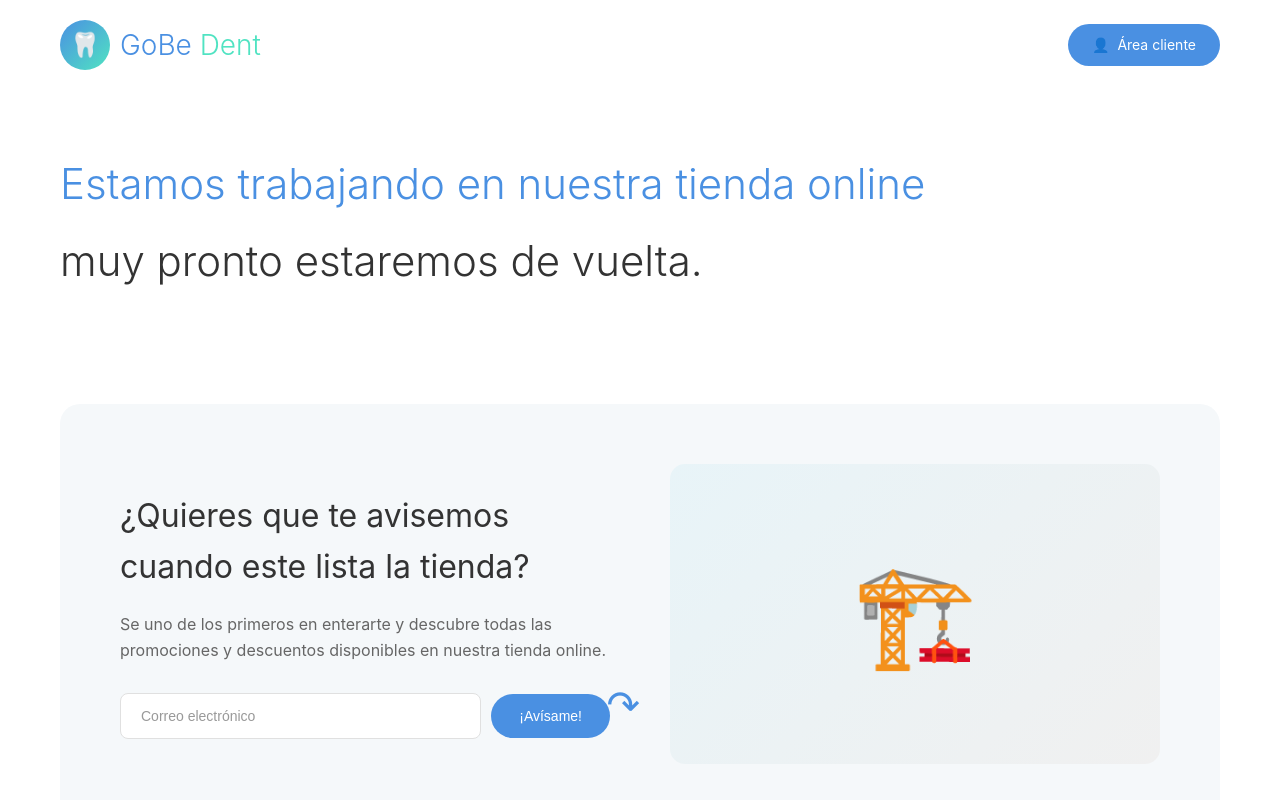
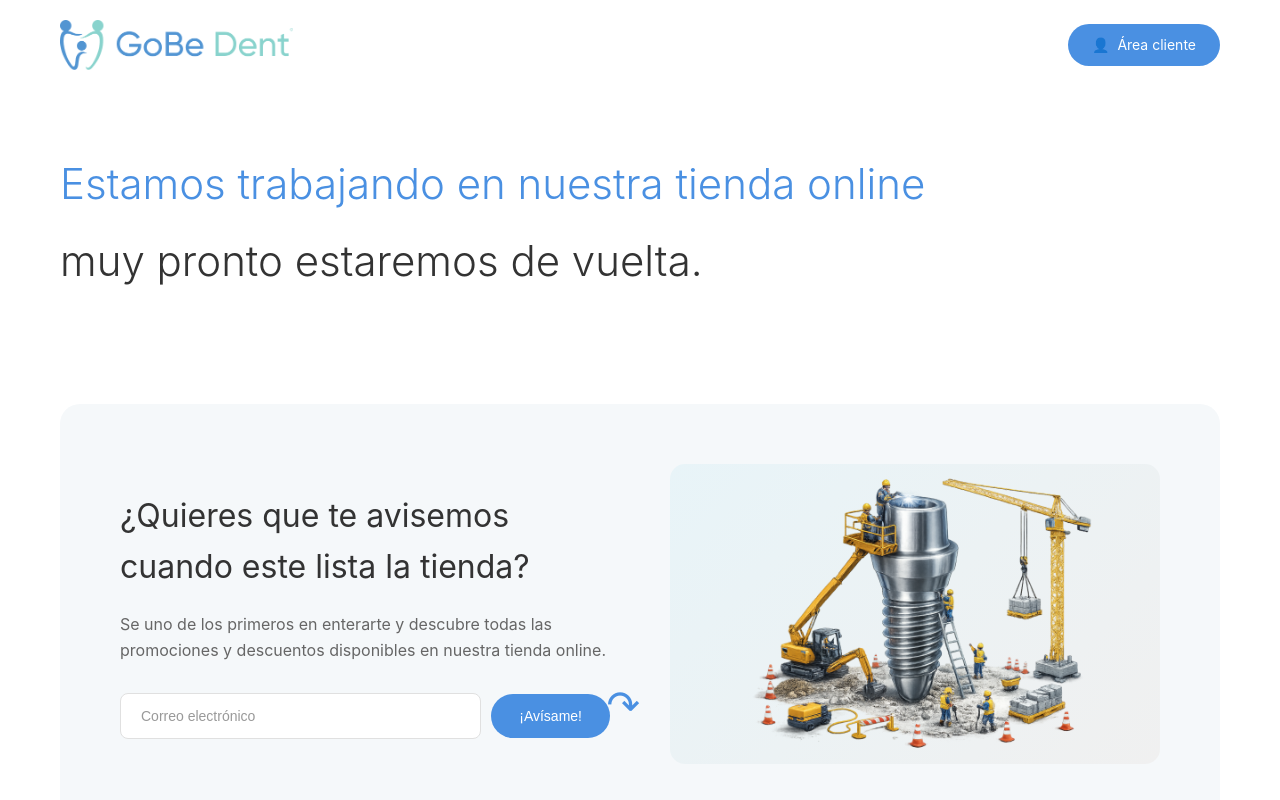
Before and after one commit to gmonterovillar/under_construction, a plain HTML site: page index.html in a window 1280 px wide. Shown: the top 800 px of the page. Drawn offline with Linux system fonts and the light colour scheme.

Commit message:
added the images

```diff
--- a/index.html
+++ b/index.html
@@ -392,11 +392,7 @@
         <!-- Header -->
         <header>
             <div class="logo">
-                <div class="logo-icon">🦷</div>
-                <div>
-                    <span class="logo-text">GoBe</span>
-                    <span class="logo-text-light">Dent</span>
-                </div>
+                <img src="logo.png" alt="GoBe Dent" style="height: 50px;">
             </div>
             <a href="#" class="btn-area-cliente">
                 <span>👤</span>
@@ -422,7 +418,7 @@
                 </div>
             </div>
             <div class="notification-image">
-                🏗️
+                <img src="crane.png" alt="Under Construction" style="max-width: 100%; max-height: 100%; object-fit: contain;">
             </div>
         </div>
 
```
Also changed, not shown: crane.png (added), logo.png (added).
